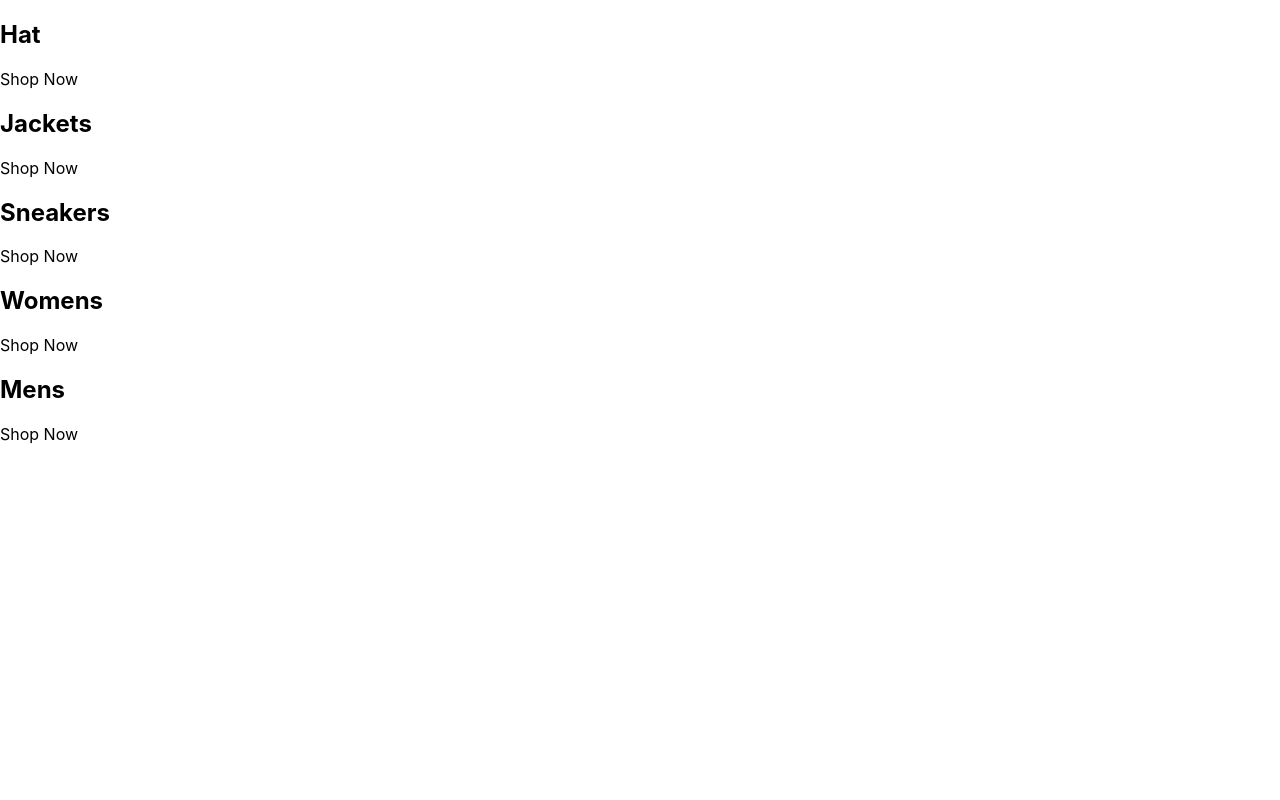
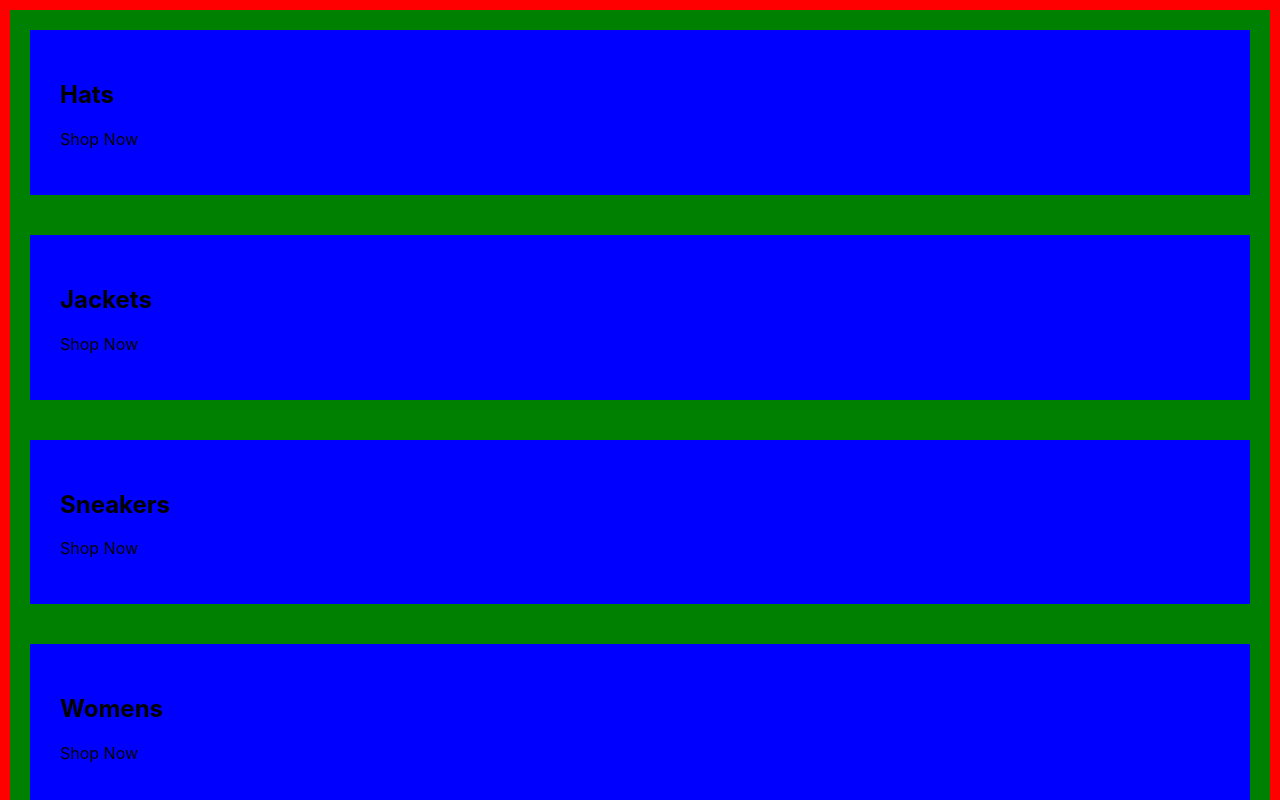
Before and after one commit to chrisfishbob/chris-site, a React (Create React App) app: page / in a window 1280 px wide. Shown: the top 800 px of the page. Built offline with nearby package versions, Linux system fonts and the light colour scheme.

Commit message:
Refactor stuff and scss introduced

```diff
--- a/package.json
+++ b/package.json
@@ -6,9 +6,8 @@
     "@testing-library/jest-dom": "^5.16.4",
     "@testing-library/react": "^13.3.0",
     "@testing-library/user-event": "^13.5.0",
-    "react": "^18.2.0",
-    "react-dom": "^18.2.0",
     "react-scripts": "5.0.1",
+    "sass": "^1.53.0",
     "web-vitals": "^2.1.4"
   },
   "scripts": {
--- a/src/App.js
+++ b/src/App.js
@@ -1,47 +1,42 @@
-import './App.css';
+import "./App.css";
+import "./categories.styles.scss";
 
 function App() {
+  const categories = [
+    {
+      id: 1,
+      title: "Hats",
+    },
+    {
+      id: 2,
+      title: "Jackets",
+    },
+    {
+      id: 3,
+      title: "Sneakers",
+    },
+    {
+      id: 4,
+      title: "Womens",
+    },
+    {
+      id: 5,
+      title: "Mens",
+    },
+  ];
+
   return (
     <div className="categories-container">
-      <div className="category-container">
-        <div className="category-body-container">
-          <h2>Hat</h2>
-          <p>Shop Now</p>
-
+      {/* // The return is implicit here */}
+      {categories.map(({title}) => (
+        <div className="category-container">
+          <div className="backgroud-image" />
+          <div className="category-body-container">
+            <h2>{title}</h2>
+            <p>Shop Now</p>
+          </div>
         </div>
-      </div>
-
-      <div className="category-container">
-        <div className="category-body-container">
-          <h2>Jackets</h2>
-          <p>Shop Now</p>
-
-        </div>
-      </div>
-
-      <div className="category-container">
-        <div className="category-body-container">
-          <h2>Sneakers</h2>
-          <p>Shop Now</p>
-
-        </div>
-      </div>
-
-      <div className="category-container">
-        <div className="category-body-container">
-          <h2>Womens</h2>
-          <p>Shop Now</p>
-
-        </div>
-      </div>
-
-      <div className="category-container">
-        <div className="category-body-container">
-          <h2>Mens</h2>
-          <p>Shop Now</p>
-
-        </div>
-      </div>
+      ))}
     </div>
   );
 }
--- /dev/null
+++ b/src/categories.styles.scss
@@ -0,0 +1,14 @@
+.categories-container {
+    background-color: red ;
+    padding: 10px;
+
+    .category-container {
+        background-color: green;
+        padding: 20px;
+
+        .category-body-container {
+            background-color: blue;
+            padding: 30px;
+        }
+    }
+}
```
Also changed, not shown: 1 other file (tests, documents, lock files or other folders).
